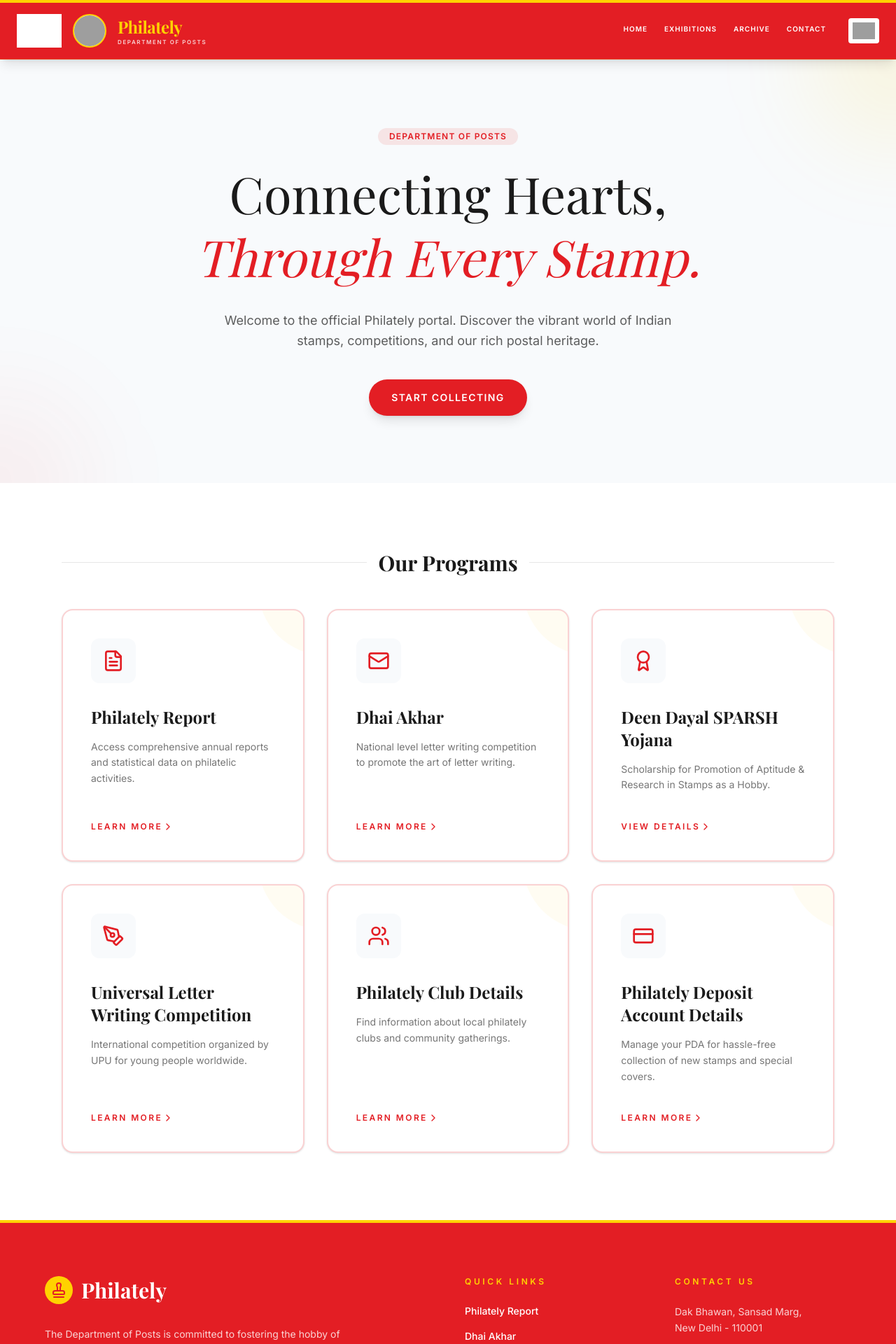
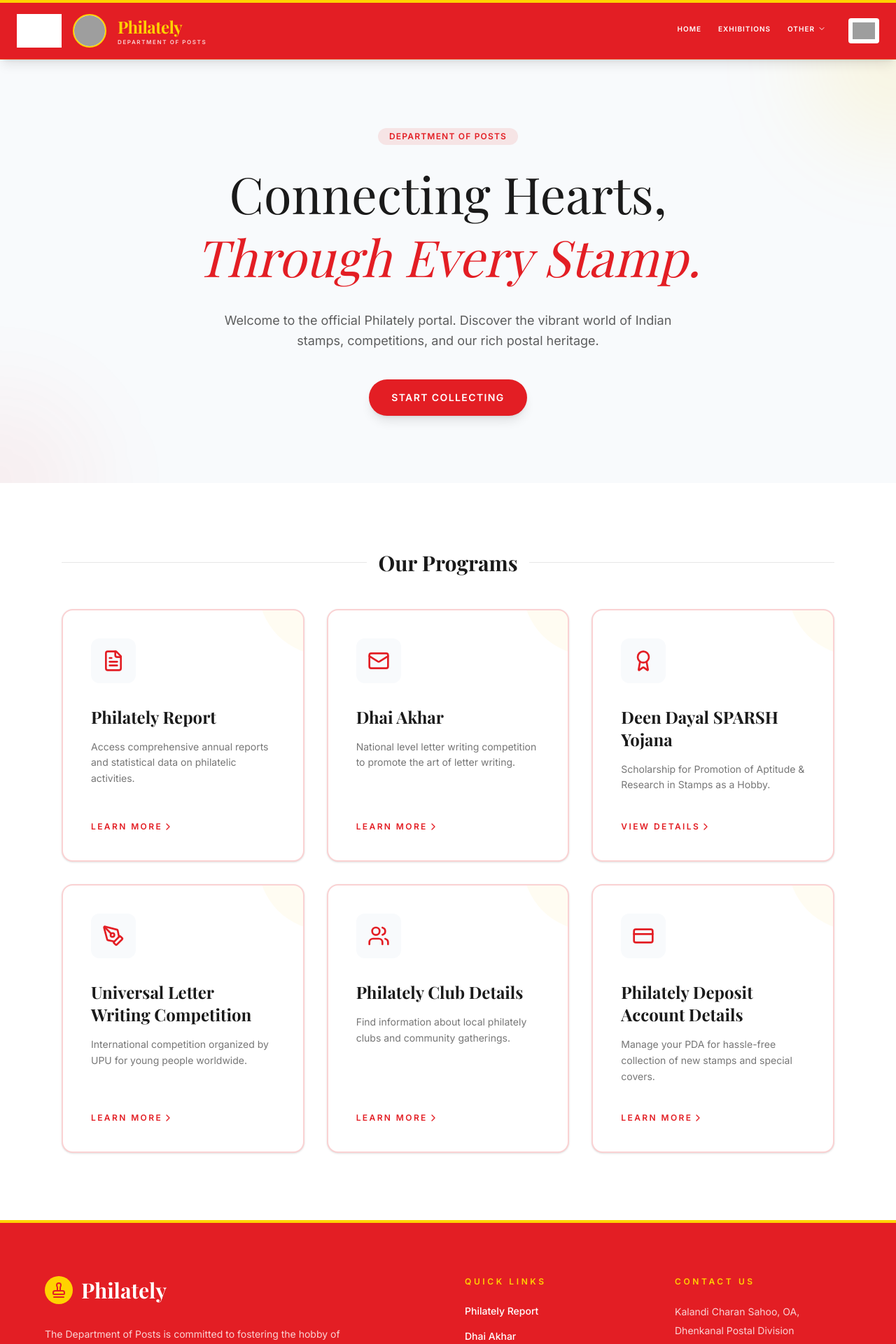
Before and after one commit to teacherkalandi/Philately, a React (Vite) app: page / in a window 1280 px wide. Shown: the top 1920 px of the page at 70% size. Built offline with nearby package versions, Linux system fonts and the light colour scheme; grey boxes are pictures that could not be loaded; a web font is replaced by a local one.

Commit message:
feat: Add dropdown for navigation
Introduces a new "Other" dropdown in the main navigation bar to group less frequently accessed links like Archive and Contact. This improves navigation clarity and organization.

```diff
--- a/src/App.tsx
+++ b/src/App.tsx
@@ -10,7 +10,8 @@ import {
   ChevronRight,
   Stamp,
   ArrowLeft,
-  Calendar
+  Calendar,
+  ChevronDown
 } from "lucide-react";
 
 const cards = [
@@ -77,6 +78,7 @@ const sparshCards = [
 
 export default function App() {
   const [activeView, setActiveView] = useState("main");
+  const [isDropdownOpen, setIsDropdownOpen] = useState(false);
 
   const currentCards = activeView === "main" ? cards : sparshCards;
 
@@ -123,8 +125,44 @@ export default function App() {
           >
             <a href="#" className="hover:text-post-yellow transition-colors border-b-2 border-transparent hover:border-post-yellow pb-1">Home</a>
             <a href="#" className="hover:text-post-yellow transition-colors border-b-2 border-transparent hover:border-post-yellow pb-1">Exhibitions</a>
-            <a href="#" className="hover:text-post-yellow transition-colors border-b-2 border-transparent hover:border-post-yellow pb-1">Archive</a>
-            <a href="#" className="hover:text-post-yellow transition-colors border-b-2 border-transparent hover:border-post-yellow pb-1">Contact</a>
+
+            {/* Other Dropdown */}
+            <div className="relative">
+              <button
+                onClick={() => setIsDropdownOpen(!isDropdownOpen)}
+                className="flex items-center gap-1 hover:text-post-yellow transition-colors border-b-2 border-transparent hover:border-post-yellow pb-1 uppercase"
+              >
+                Other
+                <ChevronDown className={`w-3 h-3 transition-transform duration-300 ${isDropdownOpen ? 'rotate-180' : ''}`} />
+              </button>
+
+              <AnimatePresence>
+                {isDropdownOpen && (
+                  <motion.div
+                    initial={{ opacity: 0, y: 10, scale: 0.95 }}
+                    animate={{ opacity: 1, y: 0, scale: 1 }}
+                    exit={{ opacity: 0, y: 10, scale: 0.95 }}
+                    className="absolute top-full right-0 mt-2 w-48 bg-white rounded-xl shadow-2xl border border-post-yellow/20 overflow-hidden py-2 z-[60]"
+                  >
+                    {[
+                      "Consolidation",
+                      "Contact Details of Schools",
+                      "Philately Forms",
+                      "Archive"
+                    ].map((item) => (
+                      <a
+                        key={item}
+                        href="#"
+                        className="block px-4 py-3 text-[9px] font-bold text-post-red hover:bg-post-yellow/10 hover:text-red-700 transition-colors border-b border-slate-50 last:border-0"
+                        onClick={() => setIsDropdownOpen(false)}
+                      >
+                        {item}
+                      </a>
+                    ))}
+                  </motion.div>
+                )}
+              </AnimatePresence>
+            </div>
 
             {/* India Post Logo */}
             <div className="bg-white p-1 md:p-1.5 rounded-sm ml-1 md:ml-2">
@@ -290,11 +328,13 @@ export default function App() {
 
           <div>
             <h4 className="text-[10px] md:text-xs uppercase tracking-[0.3em] text-post-yellow mb-4 md:mb-6 font-black">Contact Us</h4>
-            <p className="text-xs md:text-sm opacity-80 leading-relaxed mb-3 md:mb-4">
-              Dak Bhawan, Sansad Marg,<br />
-              New Delhi - 110001
+            <p className="text-xs md:text-sm opacity-80 leading-relaxed mb-1">
+              Kalandi Charan Sahoo, OA,
             </p>
-            <p className="text-xs md:text-sm font-bold">Toll Free: 1800-266-6868</p>
+            <p className="text-xs md:text-sm opacity-80 leading-relaxed mb-3">
+              Dhenkanal Postal Division
+            </p>
+            <p className="text-xs md:text-sm font-bold">Contact no. 824857xxxx</p>
           </div>
         </div>
 
```
